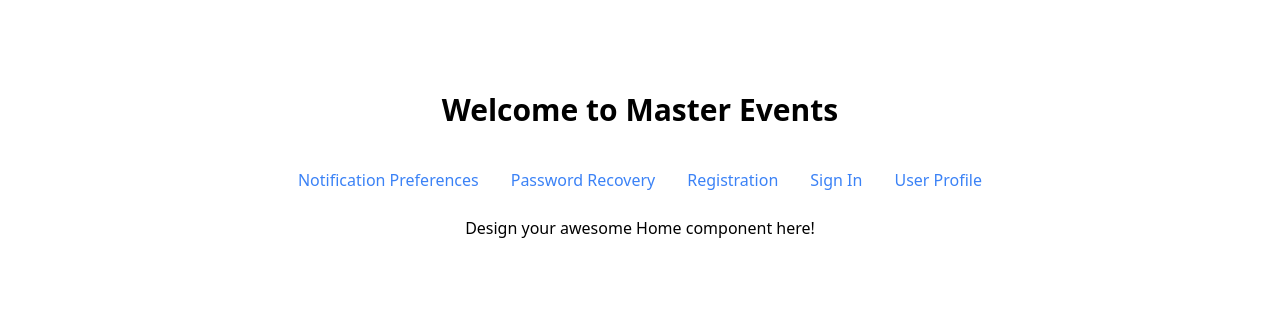
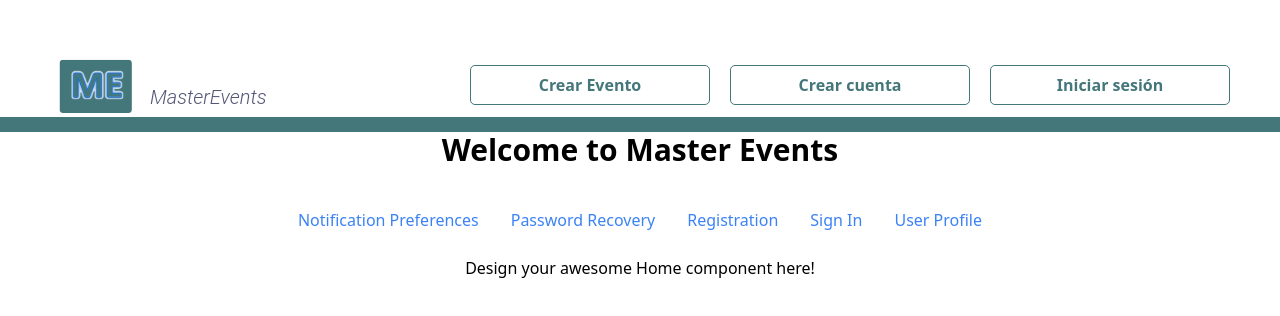
Before and after one commit to cytelsystem/masterEventsGH, a React (Create React App) app in the folder FrontEnd/master-events/: page / in a window 1280 px wide. Shown: the part 234-550 px from the top of the page. Built offline with nearby package versions, Linux system fonts and the light colour scheme.

Commit message:
Creacion del componente header

```diff
--- a/FrontEnd/master-events/package.json
+++ b/FrontEnd/master-events/package.json
@@ -7,9 +7,11 @@
     "@testing-library/react": "^13.4.0",
     "@testing-library/user-event": "^13.5.0",
     "react": "^18.2.0",
+    "react-bootstrap": "^2.1.2",
     "react-dom": "^18.2.0",
     "react-router-dom": "^6.17.0",
     "react-scripts": "5.0.1",
+    "sass": "^1.57.1",
     "tailwindcss": "^3.3.3",
     "web-vitals": "^2.1.4"
   },
--- /dev/null
+++ b/FrontEnd/master-events/src/components/Header/Header.css
@@ -0,0 +1,70 @@
+/* Estilos base para pantallas más pequeñas (menos de 768px) */
+
+.header {
+  display: flex;
+  justify-content: space-between;
+  align-items: center;
+  width: 100%;
+  height: 80px;
+  background-color: white;
+  padding: 0 30px;
+  border-bottom: solid 15px #43777A;
+}
+
+.logo-container {
+  display: flex;
+  align-items: center;
+}
+
+.header-text {
+  width: 318px;
+  flex-shrink: 0;
+  color: var(--B--DB-COLOR-3, #545776);
+  font-family: Roboto;
+  font-size: 20px;
+  font-style: italic;
+  font-weight: 300;
+  line-height: normal;
+  margin-top: 25px;
+}
+
+.button-container {
+  display: inline-flex;
+  gap: 10px;
+}
+
+.header-button {
+  display: inline-flex;
+  color: #43777A;
+  width: 206px;
+  height: 40px;
+  padding: 10px;
+  align-items: center;
+  gap: 10px;
+  flex-shrink: 0;
+  border-radius: 5px;
+  border: 1px solid #43777A;
+  background: #FFF;
+  justify-content: space-around;
+  font-weight: 600;
+}
+
+
+/* Media query para pantallas más grandes (más de 768px) */
+@media (min-width: 768px) {
+  .header {
+    padding: 0 50px; /* Ajusta el padding según tus necesidades */
+  }
+
+  .header-text {
+    margin-top: 25px; /* Elimina el margen superior en pantallas más grandes */
+  }
+
+  .button-container {
+    gap: 20px; /* Ajusta el espacio entre botones en pantallas más grandes */
+  }
+
+  .header-button {
+    width: 240px; /* Ajusta el ancho de los botones en pantallas más grandes */
+  }
+}
--- /dev/null
+++ b/FrontEnd/master-events/src/components/Header/Header.js
@@ -0,0 +1,22 @@
+import React from 'react';
+import './Header.css';
+
+const Header = () => {
+  return (
+    <header className="header">
+      <div className="logo-container">
+        <img src="/logo.svg" alt="MasterEvents Logo" width="100" height="57" />
+        <div className="header-text">
+          MasterEvents
+        </div>
+      </div>
+      <div className="button-container">
+        <button className="header-button">Crear Evento</button>
+        <button className="header-button">Crear cuenta</button>
+        <button className="header-button">Iniciar sesión</button>
+      </div>
+    </header>
+  );
+}
+
+export default Header;
--- a/FrontEnd/master-events/src/pages/Home/Home.jsx
+++ b/FrontEnd/master-events/src/pages/Home/Home.jsx
@@ -1,9 +1,11 @@
 import React from 'react';
 import { Link } from 'react-router-dom';
+import Header from '../../components/Header/Header';
 
 const Home = () => {
   return (
     <div className="min-h-screen flex flex-col items-center justify-center">
+      <Header />
       <h1 className="text-3xl font-bold mb-4">Welcome to Master Events</h1>
       <div className="my-6">
         <Link to="/notifications" className="text-blue-500 hover:underline mx-4">
```
Also changed, not shown: FrontEnd/master-events/public/logo.svg (added), 1 other file (tests, documents, lock files or other folders).
